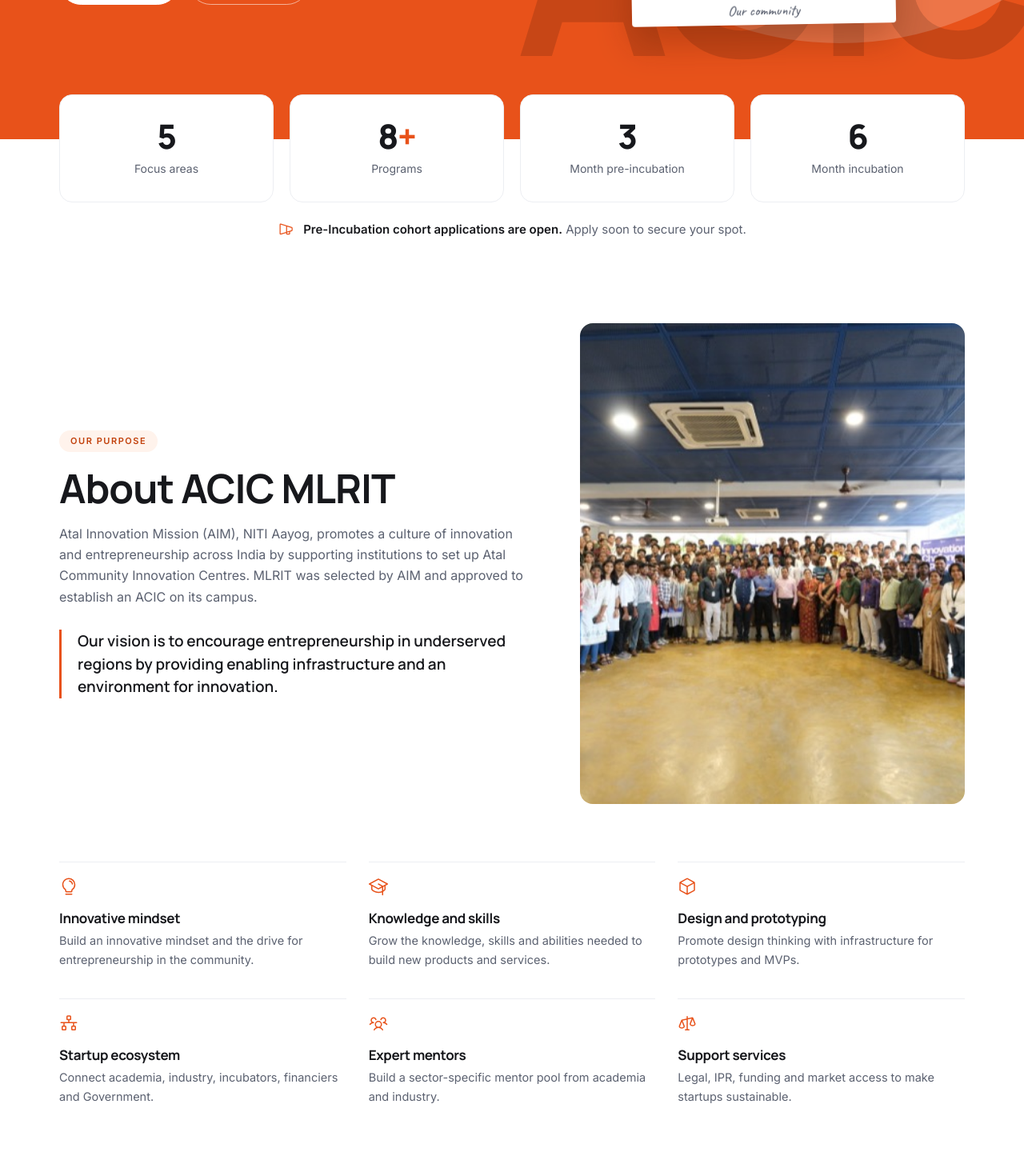
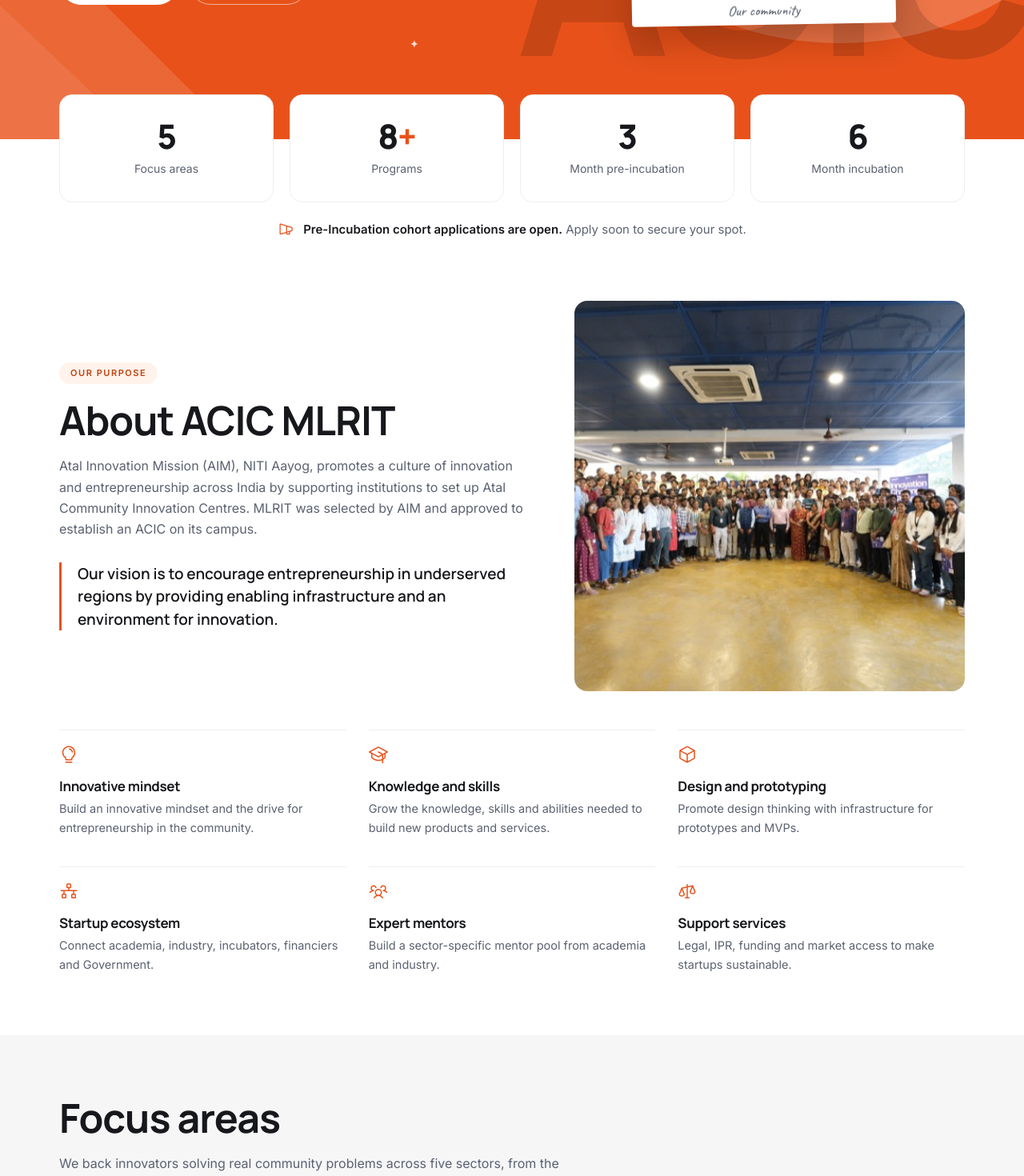
Before and after one commit to Tribhuvan-26/acic-mlrit, a Next.js app: page / in a window 1280 px wide. Shown: the part 626-2096 px from the top of the page at 80% size. Built offline with nearby package versions, Linux system fonts and the light colour scheme.

Commit message:
hero left side + tighter spacing

```diff
--- a/src/app/globals.css
+++ b/src/app/globals.css
@@ -8,7 +8,7 @@ a{color:inherit;text-decoration:none}
 svg{flex-shrink:0}
 img{max-width:100%;height:auto}
 .wrap{max-width:1180px;margin:0 auto;padding:0 24px}
-section{padding:104px 0;scroll-margin-top:40px}
+section{padding:76px 0;scroll-margin-top:40px}
 h2{font-size:clamp(32px,4.6vw,50px);margin-bottom:16px}
 .lead{color:var(--mut);max-width:62ch}
 .center{text-align:center}.center .lead{margin:0 auto}
@@ -69,10 +69,10 @@ nav a.l:hover,nav a.l.on{color:#fff}
 @media(max-width:768px){.statrow{grid-template-columns:repeat(2,1fr)}}
 
 /* about: split text + photo */
-.about{display:grid;grid-template-columns:1.1fr .9fr;gap:64px;align-items:center}
-.about img{width:100%;aspect-ratio:4/5;object-fit:cover;border-radius:16px}
+.about{display:grid;grid-template-columns:1.1fr .9fr;gap:48px;align-items:center}
+.about img{width:100%;aspect-ratio:1/1;object-fit:cover;border-radius:16px}
 .vision{margin-top:28px;padding-left:20px;border-left:3px solid var(--o);font:600 19px/1.5 var(--font-manrope);color:var(--ink)}
-.objs{display:grid;grid-template-columns:repeat(3,1fr);gap:36px 28px;margin-top:72px}
+.objs{display:grid;grid-template-columns:repeat(3,1fr);gap:36px 28px;margin-top:48px}
 .objs div{border-top:1px solid var(--bd);padding-top:18px}
 .objs svg{font-size:24px;color:var(--o)}
 .objs h3{font-size:17px;margin:12px 0 6px}
@@ -82,7 +82,7 @@ nav a.l:hover,nav a.l.on{color:#fff}
 
 /* focus: bento */
 .focus{background:var(--bg2)}
-.bento{display:grid;grid-template-columns:repeat(4,1fr);gap:18px;margin-top:48px}
+.bento{display:grid;grid-template-columns:repeat(4,1fr);gap:18px;margin-top:36px}
 .bento .card{display:flex;flex-direction:column}
 .bento .w2{grid-column:span 2}
 .bento h3{font-size:22px;margin-bottom:8px}
@@ -100,7 +100,7 @@ nav a.l:hover,nav a.l.on{color:#fff}
 @media(max-width:600px){.bento{grid-template-columns:1fr}.bento .w2{grid-column:auto}}
 
 /* journey */
-.steps{display:grid;grid-template-columns:repeat(5,1fr);gap:24px;margin-top:56px;position:relative;text-align:center}
+.steps{display:grid;grid-template-columns:repeat(5,1fr);gap:24px;margin-top:40px;position:relative;text-align:center}
 .steps:before{content:"";position:absolute;top:23px;left:10%;right:10%;border-top:2px dashed #f3c4ad}
 .num{position:relative;width:48px;height:48px;border-radius:50%;background:var(--o);color:#fff;display:grid;place-items:center;margin:0 auto 18px;font-size:22px;box-shadow:0 0 0 8px #fff}
 .steps h3{font-size:19px;margin-bottom:6px}.steps p{color:var(--mut);font-size:14px}
@@ -113,7 +113,7 @@ nav a.l:hover,nav a.l.on{color:#fff}
 .arrows{display:flex;gap:8px}
 .arrows button{width:46px;height:46px;border-radius:50%;border:1px solid var(--bd);background:#fff;font-size:18px;cursor:pointer;color:var(--ink);transition:border-color .2s,color .2s}
 .arrows button:hover{border-color:var(--o);color:var(--o)}
-.rail{display:grid;grid-auto-flow:column;grid-auto-columns:minmax(300px,360px);gap:18px;overflow-x:auto;scroll-snap-type:x mandatory;padding:44px 24px 24px;margin:0 -24px;scrollbar-width:none}
+.rail{display:grid;grid-auto-flow:column;grid-auto-columns:minmax(300px,360px);gap:18px;overflow-x:auto;scroll-snap-type:x mandatory;padding:30px 24px 16px;margin:0 -24px;scrollbar-width:none}
 .rail::-webkit-scrollbar{display:none}
 .rail .card{scroll-snap-align:start;display:flex;flex-direction:column}
 .rail h3{font-size:19px;margin-bottom:8px}.rail p{color:var(--mut);font-size:14.5px}
@@ -121,7 +121,7 @@ nav a.l:hover,nav a.l.on{color:#fff}
 .rail .card p{margin-bottom:18px}
 
 /* incubation */
-.plans{display:grid;grid-template-columns:1fr 1fr;gap:22px;margin-top:48px}
+.plans{display:grid;grid-template-columns:1fr 1fr;gap:22px;margin-top:36px}
 .plan{padding:36px}
 .plan.dark{background:var(--ink);color:#fff;border-color:var(--ink)}
 .plan.dark p,.plan.dark li{color:#c4c6cd}
@@ -154,7 +154,7 @@ details[open] summary svg{rotate:45deg}
 details p{color:var(--mut);margin-top:10px;font-size:15px}
 
 /* final */
-.final{position:relative;overflow:hidden;padding:128px 0}
+.final{position:relative;overflow:hidden;padding:88px 0}
 .final:before,.final:after{content:"";position:absolute;border:1px solid #f6dccf;border-radius:50%;pointer-events:none}
 .final:before{width:520px;height:520px;right:-160px;top:-140px}.final:after{width:380px;height:380px;left:-140px;bottom:-150px}
 .final h2 span{color:var(--o)}
@@ -162,7 +162,7 @@ details p{color:var(--mut);margin-top:10px;font-size:15px}
 .final .cta{display:flex;gap:12px;justify-content:center;flex-wrap:wrap}
 
 /* footer */
-footer{background:#111214;color:#9a9ca4;padding:80px 0 30px;font-size:14px}
+footer{background:#111214;color:#9a9ca4;padding:64px 0 28px;font-size:14px}
 .fgrid{display:grid;grid-template-columns:1.4fr 1fr 1fr 1.3fr;gap:32px}
 @media(max-width:800px){.fgrid{grid-template-columns:1fr 1fr}}
 @media(max-width:520px){.fgrid{grid-template-columns:1fr}}
@@ -173,7 +173,7 @@ footer .logo{display:inline-block;margin-bottom:14px}
 .soc{display:flex;gap:10px;margin-top:20px}.soc a{width:36px;height:36px;border-radius:50%;background:#1d1f24;display:grid;place-items:center;color:#fff;margin:0;font-size:17px}
 .soc a:hover{background:var(--o)}
 .addr{display:flex;gap:10px}.addr svg{color:var(--o);font-size:17px;margin-top:2px}
-.bt{border-top:1px solid #23252b;margin-top:56px;padding-top:24px;text-align:center;font-size:12.5px}
+.bt{border-top:1px solid #23252b;margin-top:40px;padding-top:24px;text-align:center;font-size:12.5px}
 #top{position:fixed;right:22px;bottom:22px;width:46px;height:46px;border-radius:50%;background:var(--o);color:#fff;display:grid;place-items:center;font-size:20px;box-shadow:0 8px 20px rgba(232,82,26,.35);z-index:40;opacity:0;pointer-events:none;transition:opacity .3s}
 #top.show{opacity:1;pointer-events:auto}
 
@@ -181,3 +181,14 @@ footer .logo{display:inline-block;margin-bottom:14px}
 .rv{opacity:0;transform:translateY(22px);transition:opacity .8s var(--ease),transform .8s var(--ease);transition-delay:calc(var(--i,0)*70ms)}
 .rv.in{opacity:1;transform:none}
 @media(prefers-reduced-motion:reduce){html{scroll-behavior:auto}.rv{opacity:1;transform:none;transition:none}.hero *,.pol figure{animation:none!important}.card:hover{transform:none}}
+
+/* hero left-side decoration */
+.hero-deco span{position:absolute;pointer-events:none}
+.d-ring{left:-130px;top:-130px;width:320px;height:320px;border:48px solid rgba(255,255,255,.16);border-radius:50%}
+.d-dots{top:118px;left:32px;width:100px;height:100px;background:radial-gradient(circle,rgba(255,255,255,.5) 1.6px,transparent 1.8px) 0 0/16px 16px}
+.d-tri{left:0;bottom:0;width:min(36vw,440px);aspect-ratio:1;background:rgba(255,255,255,.12);clip-path:polygon(0 100%,0 32%,68% 100%)}
+.d-tri2{left:0;bottom:0;width:min(36vw,440px);aspect-ratio:1;background:rgba(255,255,255,.08);clip-path:polygon(0 100%,0 62%,40% 100%)}
+.d-star{color:rgba(255,255,255,.8);font-size:22px;line-height:1}
+.d-s1{left:5%;top:58%}.d-s2{left:44%;top:16%;font-size:16px}.d-s3{left:40%;bottom:14%;font-size:14px}
+@media(max-width:900px){.d-dots,.d-s2,.d-s3{display:none}}
+@media(max-width:768px){section{padding:56px 0}}
--- a/src/app/page.tsx
+++ b/src/app/page.tsx
@@ -24,6 +24,10 @@ export default function Home() {
 
 <main>
 <section className="hero" id="home">
+  <div className="hero-deco" aria-hidden="true">
+    <span className="d-ring" /><span className="d-tri" /><span className="d-tri2" /><span className="d-dots" />
+    <span className="d-star d-s1">✦</span><span className="d-star d-s2">✦</span><span className="d-star d-s3">✦</span>
+  </div>
   <div className="wrap">
     <div>
       <div className="hand in-1">Atal Community Innovation Centre, MLRIT</div>
@@ -154,7 +158,7 @@ export default function Home() {
       </div>
     </div>
 
-    <div className="maker" id="makerspace" style={{"marginTop": "120px", "scrollMarginTop": "110px"} as React.CSSProperties}>
+    <div className="maker" id="makerspace" style={{"marginTop": "80px", "scrollMarginTop": "90px"} as React.CSSProperties}>
       <img className="rv" src="/gallery/startup-lab.jpg" alt="Innovators working at benches in the MLRIT lab" width="900" height="600" loading="lazy" />
       <div>
         <h2 className="rv">Makerspace and sector labs</h2>
```
